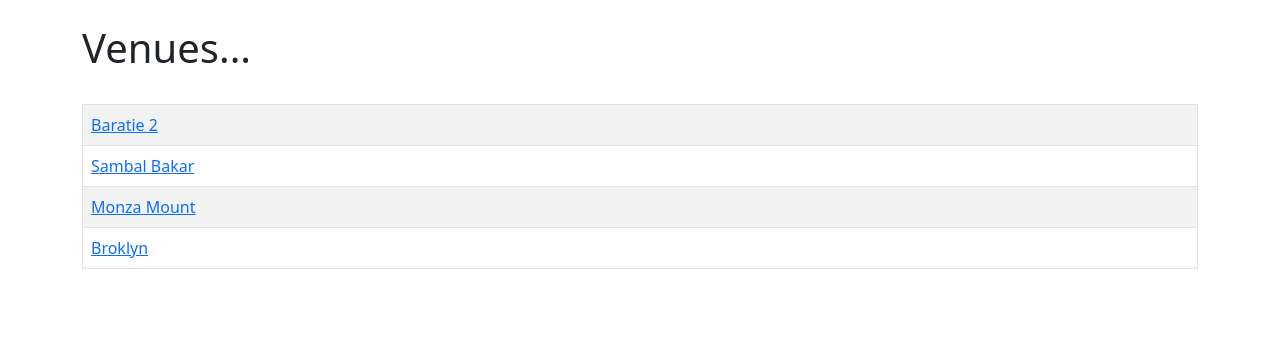
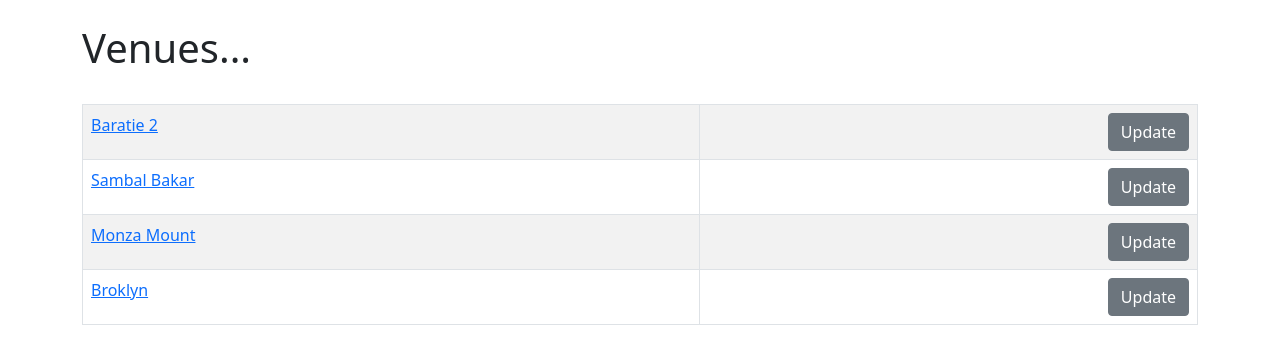
Before and after one commit to stefan-daeli/django_basic, a Django app: page /list_venues in a window 1280 px wide. Shown: the part 56-420 px from the top of the page. Run offline with Django 5.2, Linux system fonts and the light colour scheme; data comes from the database, SQL or seed files in the repository; both versions use the stored data as it was after the commit.

Commit message:
session 9

```diff
--- a/events/forms.py
+++ b/events/forms.py
@@ -21,7 +21,7 @@ class VenueForm(ModelForm):
             'name' : forms.TextInput(attrs={'class': 'form-control', 'placeholder' : 'Venue Name'}),
             'address' : forms.TextInput(attrs={'class': 'form-control', 'placeholder' : 'Address'}),
             'zip_code' : forms.TextInput(attrs={'class': 'form-control', 'placeholder' : 'Zip Code'}),
-            'phone' : forms.TextInput(attrs={'class': 'form-control', 'placeholder' : 'Phone NUmber'}),
+            'phone' : forms.TextInput(attrs={'class': 'form-control', 'placeholder' : 'Phone Number'}),
             'web' : forms.URLInput(attrs={'class': 'form-control', 'placeholder' : 'Website'}),
             'email_address' : forms.EmailInput(attrs={'class': 'form-control', 'placeholder' : 'Email Address'}),
 
--- a/events/urls.py
+++ b/events/urls.py
@@ -16,5 +16,6 @@ urlpatterns = [
     path('list_venues', views.list_venues, name='list-venues'),
     path('show_venue/<venue_id>/', views.show_venue, name='show-venue'),
     path('search_venues', views.search_venues, name='search-venues'),
+    path('update_venue/<venue_id>/', views.update_venue, name='update-venue'),
 
 ]
--- a/events/views.py
+++ b/events/views.py
@@ -1,10 +1,20 @@
-from django.shortcuts import render
+from django.shortcuts import render, redirect
 import calendar
 from calendar import HTMLCalendar
 from datetime import datetime
 from django.http import HttpResponseRedirect
 from .models import Event, Venue
 from .forms import VenueForm
+
+def update_venue(request, venue_id):
+    venue = Venue.objects.get(pk=venue_id)
+    form = VenueForm(request.POST or None, instance=venue)
+    if form.is_valid():
+        form.save()
+        return redirect('list-venues')
+    return render(request, 'events/update_venue.html',
+                    {'venue': venue,
+                     'form': form})
 
 def search_venues(request):
     if request.method == "POST":
--- a/templates/events/venue_list.html
+++ b/templates/events/venue_list.html
@@ -10,6 +10,9 @@
             <a href="{% url 'show-venue' venue.id %}">{{venue}}</a>
             <br>
         </td>
+        <td align="right">
+            <a href="{% url 'update-venue' venue.id %}" > <button class="btn btn-secondary">Update</button></a>
+        </td>
     </tr>
 
     {% endfor %}
```
Also changed, not shown: templates/events/update_venue.html (added, +14 -0 lines), db.sqlite3.
